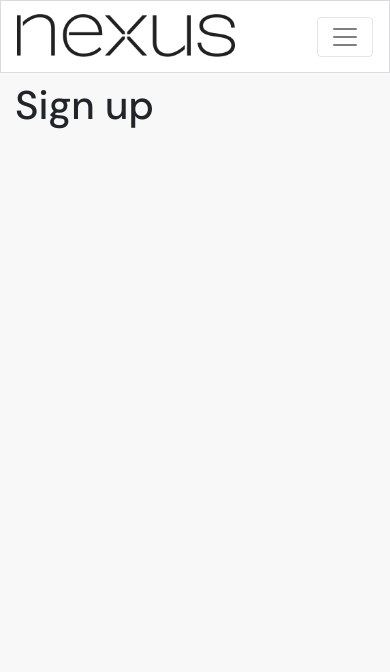
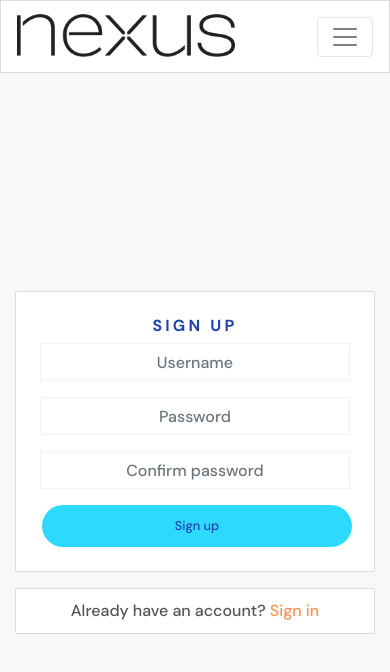
Before and after one commit to MikeMaroni9/codingnexus, a React (Create React App) app: page /signup in a window 390 px wide. Shown: the top 672 px of the page. Built offline with nearby package versions, Linux system fonts and the light colour scheme.

Commit message:
Sign up form added / formatted and linked with the API with the help of AXIOS library

```diff
--- a/src/App.js
+++ b/src/App.js
@@ -2,6 +2,8 @@
 import NavBar from "./components/NavBar";
 import Container from "react-bootstrap/Container";
 import { Route, Switch } from "react-router-dom";
+import "./api/axiosDefaults";
+import SignUpForm from "./pages/auth/SignUpForm";
 
 function App() {
   return (
@@ -9,9 +11,9 @@
       <NavBar />
       <Container className={styles.Main}>
         <Switch>
-          <Route exact path="/" render={() => <h1>Home Page</h1>} />
+          <Route exact path="/" render={() => <h1>Home page</h1>} />
           <Route exact path="/signin" render={() => <h1>Sign in</h1>} />
-          <Route exact path="/signup" render={() => <h1>Sign up</h1>} />
+          <Route exact path="/signup" render={() => <SignUpForm />} />
           <Route render={() => <p>Page not found!</p>} />
         </Switch>
       </Container>
--- a/src/App.module.css
+++ b/src/App.module.css
@@ -7,6 +7,26 @@
 .Main {
   padding-top: 81px;
 }
+
+.Content {
+  background-color: #ffffff;
+  padding: 10px;
+  border-radius: 2px;
+  border: 1px solid #dadadf;
+}
+
+.FillerImage {
+  object-fit: cover;
+  height: 100%;
+  width: 100%;
+}
+
+.Image {
+  max-height: 40vh;
+  max-width: 100%;
+  object-fit: contain;
+}
+
 * {
   box-sizing: border-box;
 }
@@ -25,6 +45,10 @@
   transition: color ease-in-out 0.3s;
 }
 
+input[type="file"] {
+  display: none;
+}
+
 i {
   color: #cfced3;
   font-size: 1.6rem;
@@ -37,3 +61,22 @@
   transition: color ease-in-out 0.3s;
   color: #2142b2;
 }
+
+figure {
+  text-align: center;
+  display: inline-block;
+}
+
+/* scrollbar */
+*::-webkit-scrollbar {
+  width: 5px;
+}
+*::-webkit-scrollbar-track {
+  background: #f1f1f1;
+}
+*::-webkit-scrollbar-thumb {
+  background: #888;
+}
+*::-webkit-scrollbar-thumb:hover {
+  background: #555;
+}
--- /dev/null
+++ b/src/api/axiosDefaults.js
@@ -0,0 +1,5 @@
+import axios from "axios";
+
+axios.defaults.baseURL = "https://xzapi-01e251739139.herokuapp.com/";
+axios.defaults.headers.post["Content-Type"] = "multipart/form-data";
+axios.defaults.withCredentials = true;
--- /dev/null
+++ b/src/pages/auth/SignUpForm.js
@@ -0,0 +1,139 @@
+import React, { useState } from "react";
+import { Link, useHistory } from "react-router-dom";
+
+import styles from "../../styles/SignInUpForm.module.css";
+import btnStyles from "../../styles/Button.module.css";
+import appStyles from "../../App.module.css";
+
+import {
+  Form,
+  Button,
+  Image,
+  Col,
+  Row,
+  Container,
+  Alert,
+} from "react-bootstrap";
+import axios from "axios";
+
+const SignUpForm = () => {
+  const [signUpData, setSignUpData] = useState({
+    username: "",
+    password1: "",
+    password2: "",
+  });
+  const { username, password1, password2 } = signUpData;
+
+  const [errors, setErrors] = useState({});
+
+  const history = useHistory();
+
+  const handleChange = (event) => {
+    setSignUpData({
+      ...signUpData,
+      [event.target.name]: event.target.value,
+    });
+  };
+
+  const handleSubmit = async (event) => {
+    event.preventDefault();
+    try {
+      await axios.post("/dj-rest-auth/registration/", signUpData);
+      history.push("/signin");
+    } catch (err) {
+      setErrors(err.response?.data);
+    }
+  };
+
+  return (
+    <Row className={styles.Row}>
+      <Col className="my-auto py-2 p-md-2" md={6}>
+        <Container className={`${appStyles.Content} p-4 `}>
+          <h1 className={styles.Header}>sign up</h1>
+
+          <Form onSubmit={handleSubmit}>
+            <Form.Group controlId="username">
+              <Form.Label className="d-none">username</Form.Label>
+              <Form.Control
+                className={styles.Input}
+                type="text"
+                placeholder="Username"
+                name="username"
+                value={username}
+                onChange={handleChange}
+              />
+            </Form.Group>
+            {errors.username?.map((message, idx) => (
+              <Alert variant="warning" key={idx}>
+                {message}
+              </Alert>
+            ))}
+
+            <Form.Group controlId="password1">
+              <Form.Label className="d-none">Password</Form.Label>
+              <Form.Control
+                className={styles.Input}
+                type="password"
+                placeholder="Password"
+                name="password1"
+                value={password1}
+                onChange={handleChange}
+              />
+            </Form.Group>
+            {errors.password1?.map((message, idx) => (
+              <Alert key={idx} variant="warning">
+                {message}
+              </Alert>
+            ))}
+
+            <Form.Group controlId="password2">
+              <Form.Label className="d-none">Confirm password</Form.Label>
+              <Form.Control
+                className={styles.Input}
+                type="password"
+                placeholder="Confirm password"
+                name="password2"
+                value={password2}
+                onChange={handleChange}
+              />
+            </Form.Group>
+            {errors.password2?.map((message, idx) => (
+              <Alert key={idx} variant="warning">
+                {message}
+              </Alert>
+            ))}
+
+            <Button
+              className={`${btnStyles.Button} ${btnStyles.Wide} ${btnStyles.Bright}`}
+              type="submit"
+            >
+              Sign up
+            </Button>
+            {errors.non_field_errors?.map((message, idx) => (
+              <Alert key={idx} variant="warning" className="mt-3">
+                {message}
+              </Alert>
+            ))}
+          </Form>
+        </Container>
+
+        <Container className={`mt-3 ${appStyles.Content}`}>
+          <Link className={styles.Link} to="/signin">
+            Already have an account? <span>Sign in</span>
+          </Link>
+        </Container>
+      </Col>
+      <Col
+        md={6}
+        className={`my-auto d-none d-md-block p-2 ${styles.SignUpCol}`}
+      >
+        <Image
+          className={`${appStyles.FillerImage}`}
+          src={"https://codeinstitute.s3.amazonaws.com/AdvancedReact/hero2.jpg"}
+        />
+      </Col>
+    </Row>
+  );
+};
+
+export default SignUpForm;
--- /dev/null
+++ b/src/styles/Button.module.css
@@ -0,0 +1,69 @@
+.Button {
+    font-size: 0.8rem;
+    align-self: center;
+    border-radius: 100px;
+    border-color: transparent;
+    padding: 4px 10px;
+    margin-left: 2px;
+    margin-right: 2px;
+    min-width: 75px;
+  }
+
+  .Button:hover {
+    opacity: 0.8;
+    border-color: transparent;
+    cursor: pointer;
+  }
+
+  .Button:hover:active {
+    background-color: #2142b2 !important;
+  }
+
+  .Button:active {
+    background-color: #2142b2 !important;
+  }
+
+  .Button:focus {
+    background-color: #2142b2;
+  }
+
+  .Wide {
+    padding: 10px 50px;
+    width: 100%;
+  }
+
+  .Blue,
+  .BlueOutline:hover,
+  .Bright:hover {
+    background-color: #2142b2;
+    color: #ffffff;
+  }
+
+  .BlueOutline,
+  .Blue:hover {
+    /* border: 1px solid #2142b2; */
+    background-color: #ffffff;
+    color: #2142b2;
+  }
+
+  .Black,
+  .BlackOutline:hover {
+    /* background-color: #242a3d;
+    color: white; */
+    background-color: #242a3d;
+    color: aliceblue;
+  }
+
+  .Black:hover,
+  .BlackOutline {
+    /* background-color: #dadadf;
+    color: #242a3d;
+    border-color: #242a3d; */
+    background-color: aliceblue;
+    color: #242a3d;
+  }
+
+  .Bright {
+    background-color: #2ed9ff;
+    color: #2142b2;
+  }
--- /dev/null
+++ b/src/styles/SignInUpForm.module.css
@@ -0,0 +1,46 @@
+.Row {
+    height: calc(100vh - 81px);
+  }
+  .Input {
+    background: #ffffff;
+    border: 1px solid #f0f1f9;
+    box-sizing: border-box;
+    border-radius: 2px;
+    color: #7177a1;
+    text-align: center;
+    padding: 10px;
+  }
+
+  .Header {
+    font-style: normal;
+    font-weight: bold;
+    font-size: 16px;
+    line-height: 19px;
+    text-align: center;
+    letter-spacing: 0.2em;
+    text-transform: uppercase;
+    color: #2142b2;
+  }
+
+  .Link {
+    text-decoration: none;
+    text-align: center;
+    display: block;
+    margin: auto;
+  }
+
+  .Link span {
+    color: #ff9254;
+  }
+
+  .Container {
+    padding: 30px 10px;
+  }
+
+  .SignInCol {
+    height: 320px;
+  }
+
+  .SignUpCol {
+    height: 375px;
+  }
```
Also changed, not shown: requirements.txt (added).
